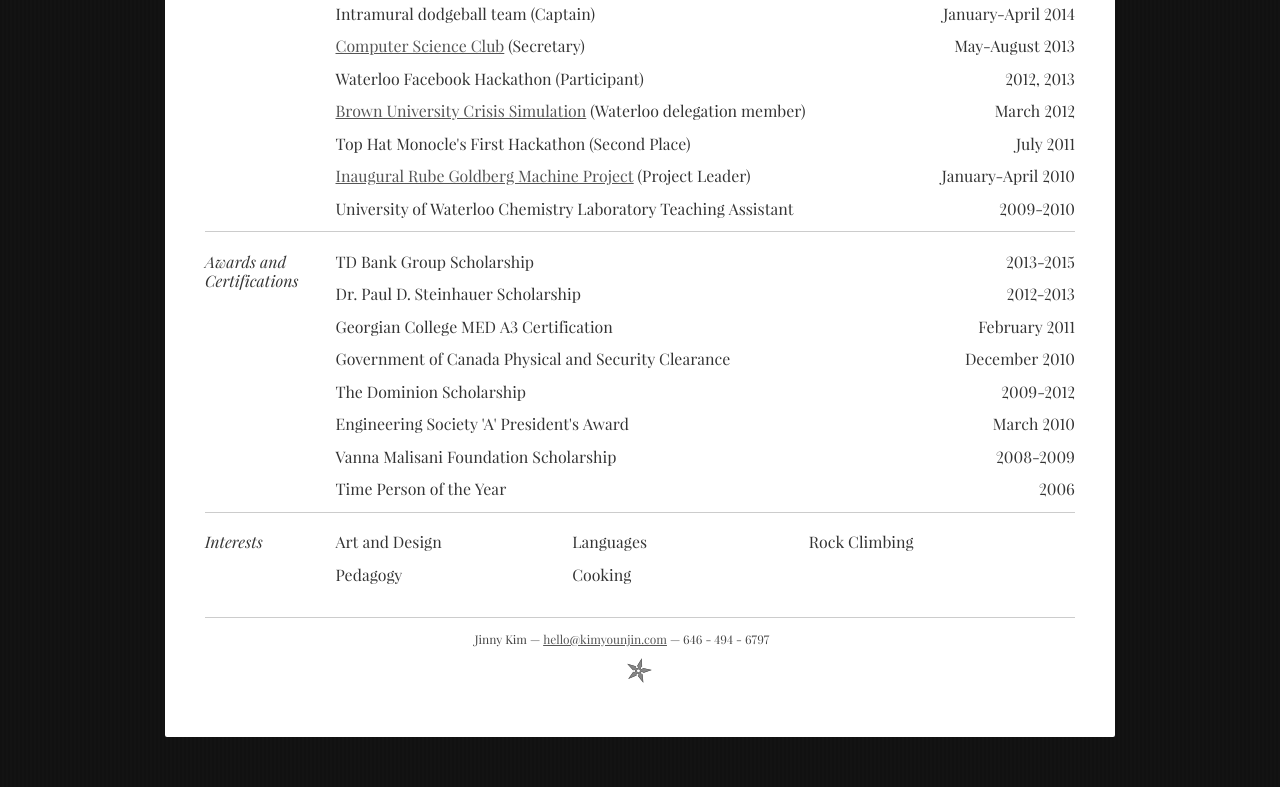
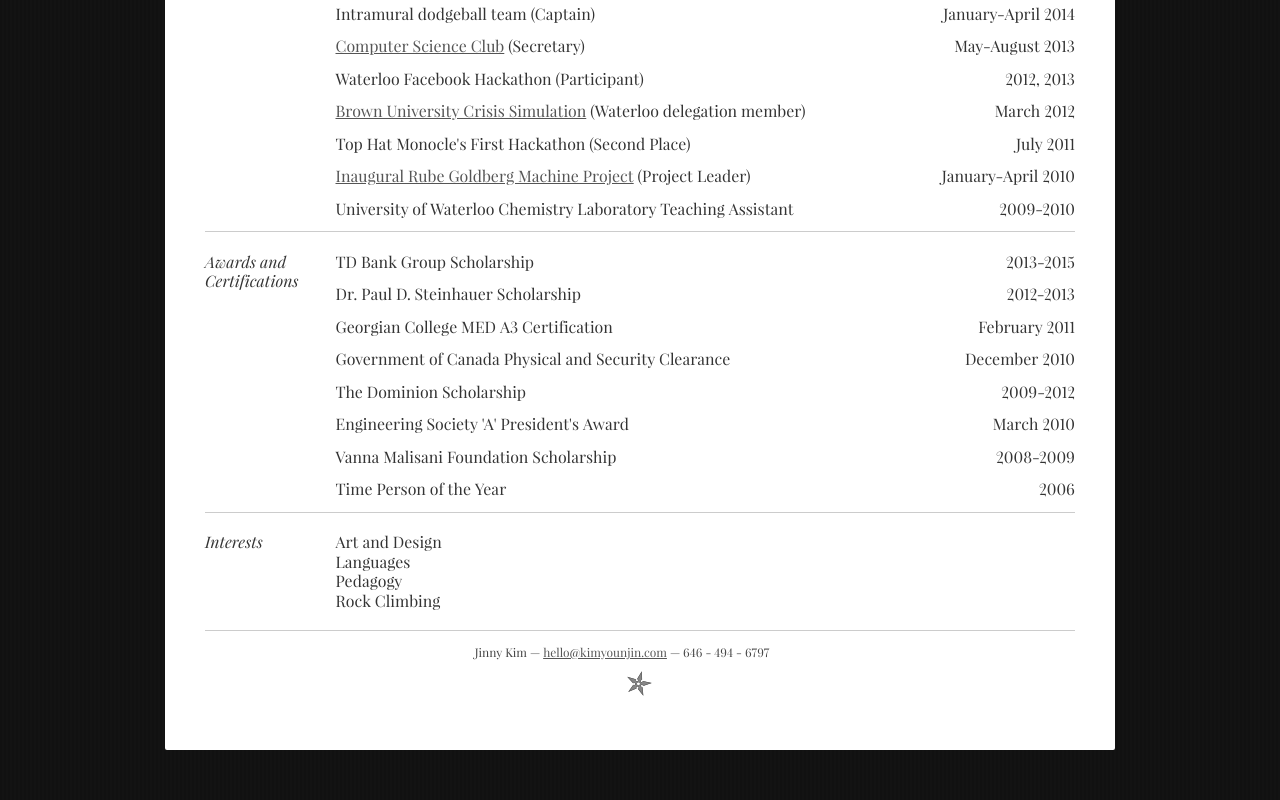
Before and after one commit to younjin/younjin.github.com, a plain HTML site: page resume/index.html in a window 1280 px wide. Shown: the part 1607-2407 px from the top of the page. Drawn offline with Linux system fonts and the light colour scheme.

Commit message:
More experimenting with the Interests section, now with 100% more CSS tweaks!

```diff
--- a/resume/index.html
+++ b/resume/index.html
@@ -277,20 +277,17 @@
 							<h3>Interests</h3>
 						</div>
 						<div class="yui-u">
-							<div class="proj">
+							<div class="proj-foo">
 								<h3>Art and Design</h3>
 							</div>
-							<div class="proj">
+							<div class="proj-foo">
 								<h3>Languages</h3>
 							</div>
-							<div class="proj">
-								<h3>Rock Climbing</h3>
-							</div>
-							<div class="proj">
+							<div class="proj-foo">
 								<h3>Pedagogy</h3>
 							</div>
-							<div class="proj">
-								<h3>Cooking</h3>
+							<div class="proj-foo">
+								<h3>Rock Climbing</h3>
 							</div>
 						</div>
 					</div>
--- a/static/css/resume.css
+++ b/static/css/resume.css
@@ -144,6 +144,7 @@ p.enlarge span { color: #000 }
 .skills-list li { margin: 3px 0; padding: 3px 0; }
 .skills-list li span { font-size: 152%; display: block; margin-bottom: -2px; padding: 0 }
 .proj { width: 32%; float: left }
+.proj-foo { width: 25%; float: center }
 .proj h2 { margin-bottom: 6px; }
 
 .award {
```
